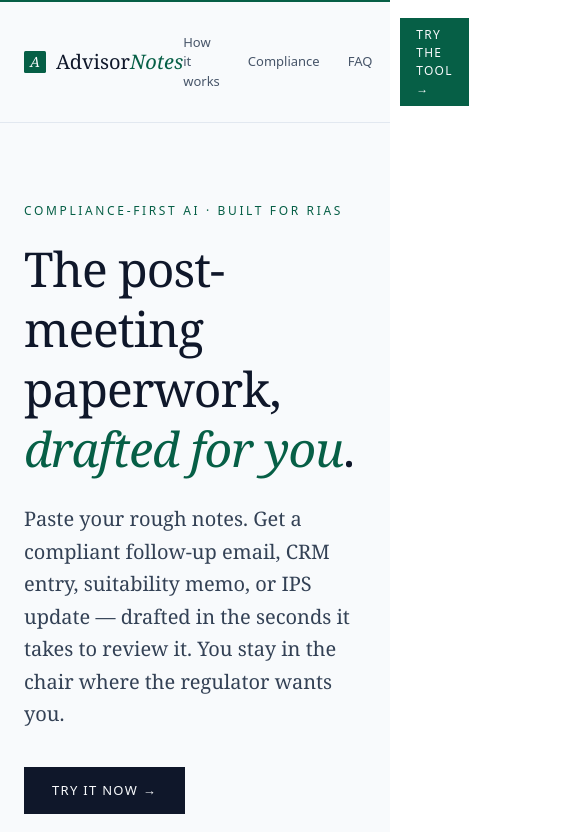
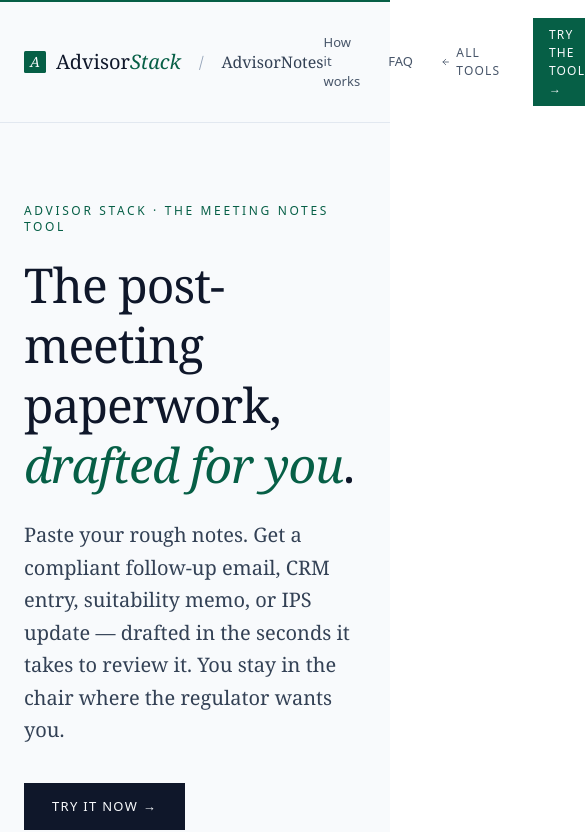
Before and after one commit to lantsmansam130/Advisor-App, a React (Vite) app: page / in a window 390 px wide. Shown: the top 832 px of the page, 585 px wide, since content can reach past the window. Built offline with nearby package versions, Linux system fonts and the light colour scheme.

Commit message:
Update LandingPage.jsx

```diff
--- a/src/LandingPage.jsx
+++ b/src/LandingPage.jsx
@@ -1,7 +1,7 @@
 import { useEffect, useRef, useState } from "react";
 import { Link } from "react-router-dom";
+import { ArrowLeft } from "lucide-react";
 
-// Reusable hook: fades a section in when it scrolls into view
 function useFadeIn() {
   const ref = useRef(null);
   const [visible, setVisible] = useState(false);
@@ -18,7 +18,6 @@ function useFadeIn() {
   return [ref, visible];
 }
 
-// Reusable: count-up number when scrolled into view
 function CountUp({ target, suffix = "", duration = 1200 }) {
   const ref = useRef(null);
   const [val, setVal] = useState(0);
@@ -48,7 +47,6 @@ function CountUp({ target, suffix = "", duration = 1200 }) {
   return <span ref={ref}>{val}{suffix}</span>;
 }
 
-// Section wrapper that auto-applies fade-in
 function FadeSection({ children, className = "", style = {}, id }) {
   const [ref, visible] = useFadeIn();
   return (
@@ -68,7 +66,6 @@ function FadeSection({ children, className = "", style = {}, id }) {
   );
 }
 
-// Big slate-900 CTA — used in hero, mid-page, and closer
 function PrimaryCTA() {
   return (
     <Link
@@ -86,7 +83,7 @@ export default function LandingPage() {
     <div className="min-h-screen bg-slate-50 text-slate-900" style={{ fontFamily: "Georgia, 'Times New Roman', serif" }}>
       <div className="h-0.5 bg-emerald-800" />
 
-      {/* TOP NAV with CTA #1 */}
+      {/* TOP NAV — now shows AdvisorStack brand + back link */}
       <nav className="border-b border-slate-200 bg-slate-50">
         <div className="max-w-6xl mx-auto px-6 py-4 flex justify-between items-center">
           <Link to="/" className="flex items-center gap-2.5 no-underline">
@@ -95,13 +92,17 @@ export default function LandingPage() {
               <text x="14" y="20" fontFamily="Georgia, serif" fontSize="18" fontStyle="italic" fill="#f8fafc" textAnchor="middle">A</text>
             </svg>
             <div className="text-xl text-slate-900" style={{ fontFamily: "Georgia, serif" }}>
-              Advisor<span className="italic text-emerald-800">Notes</span>
+              Advisor<span className="italic text-emerald-800">Stack</span>
             </div>
+            <span className="text-slate-400 mx-2" style={{ fontFamily: "Georgia, serif" }}>/</span>
+            <div className="text-base text-slate-700" style={{ fontFamily: "Georgia, serif" }}>AdvisorNotes</div>
           </Link>
           <div className="flex gap-7 items-center" style={{ fontFamily: "system-ui", fontSize: "13px" }}>
             <a href="#how" className="text-slate-600 hover:text-slate-900 no-underline">How it works</a>
-            <a href="#compliance" className="text-slate-600 hover:text-slate-900 no-underline">Compliance</a>
             <a href="#faq" className="text-slate-600 hover:text-slate-900 no-underline">FAQ</a>
+            <Link to="/" className="flex items-center gap-1.5 text-slate-600 hover:text-emerald-800 transition-colors no-underline" style={{ fontSize: "12px", letterSpacing: "0.1em", textTransform: "uppercase" }}>
+              <ArrowLeft className="w-3.5 h-3.5" /> All tools
+            </Link>
             <Link to="/app" className="px-4 py-2 bg-emerald-800 text-slate-50 hover:bg-emerald-900 transition-colors no-underline" style={{ fontSize: "12px", letterSpacing: "0.1em", textTransform: "uppercase" }}>
               Try the tool →
             </Link>
@@ -111,10 +112,10 @@ export default function LandingPage() {
 
       <div className="max-w-6xl mx-auto px-6">
 
-        {/* HERO with CTA #2 */}
+        {/* HERO */}
         <FadeSection className="pt-20 pb-16">
           <div className="text-xs uppercase tracking-[0.22em] text-emerald-800 mb-5" style={{ fontFamily: "system-ui" }}>
-            Compliance-first AI · Built for RIAs
+            Advisor Stack · The meeting notes tool
           </div>
           <h1 className="text-5xl md:text-6xl text-slate-900 leading-tight mb-6 max-w-4xl" style={{ fontFamily: "Georgia, serif", fontWeight: 400, letterSpacing: "-0.02em" }}>
             The post-meeting paperwork, <span className="italic text-emerald-800">drafted for you</span>.
@@ -167,7 +168,7 @@ export default function LandingPage() {
           </div>
         </FadeSection>
 
-        {/* WHAT IT DRAFTS — staggered cards */}
+        {/* WHAT IT DRAFTS */}
         <FadeSection className="py-14 border-t border-slate-200 bg-white -mx-6 px-6">
           <div className="max-w-6xl mx-auto">
             <div className="text-xs uppercase tracking-[0.22em] text-slate-500 mb-4" style={{ fontFamily: "system-ui" }}>What it drafts</div>
@@ -178,36 +179,13 @@ export default function LandingPage() {
           </div>
         </FadeSection>
 
-        {/* CTA #3 — mid-page */}
+        {/* CTA mid-page */}
         <div className="py-14 text-center border-t border-slate-200">
           <PrimaryCTA />
         </div>
 
-        {/* COMPLIANCE — cream parchment */}
-        <FadeSection id="compliance" className="py-14 -mx-6 px-6 border-t border-amber-200" style={{ background: "#fefbf3" }}>
-          <div className="max-w-6xl mx-auto">
-            <div className="text-xs uppercase tracking-[0.22em] text-emerald-800 mb-4" style={{ fontFamily: "system-ui" }}>Compliance posture</div>
-            <h2 className="text-3xl text-slate-900 leading-tight mb-7 max-w-2xl" style={{ fontFamily: "Georgia, serif", fontWeight: 400 }}>
-              We built this assuming the SEC will read every output.
-            </h2>
-            <div className="grid md:grid-cols-2 gap-9 max-w-5xl text-[15px] leading-relaxed" style={{ fontFamily: "Georgia, serif" }}>
-              {[
-                ["Drafts only, never sends", "Nothing is auto-sent, auto-filed, or auto-shared. Every output requires your review and your signature before it leaves the page."],
-                ["No fabrication of facts", "If your notes don't say it, the draft says \"needs follow-up.\" We don't invent allocation percentages, risk metrics, or client details."],
-                ["Disclosure language built in", "Client recap emails ship with the standard \"informational only, not investment advice\" disclosure pre-loaded. You can't forget it."],
-                ["Subject to your firm's WSP", "Outputs are electronic communications under SEC 17a-4 and FINRA 4511. Run them through your normal supervisory process."],
-              ].map(([label, body]) => (
-                <div key={label}>
-                  <div className="text-xs uppercase tracking-[0.15em] text-emerald-800 mb-2" style={{ fontFamily: "system-ui" }}>{label}</div>
-                  <div className="text-slate-700">{body}</div>
-                </div>
-              ))}
-            </div>
-          </div>
-        </FadeSection>
-
-        {/* STATS — count-up. TODO: replace 45 and 60 with real measured values */}
-        <FadeSection className="py-16">
+        {/* STATS */}
+        <FadeSection className="py-16 border-t border-slate-200">
           <div className="text-center max-w-2xl mx-auto mb-12">
             <div className="text-xs uppercase tracking-[0.22em] text-emerald-800 mb-3" style={{ fontFamily: "system-ui" }}>Why it's worth a minute</div>
             <h2 className="text-3xl text-slate-900 leading-tight" style={{ fontFamily: "Georgia, serif", fontWeight: 400 }}>
@@ -244,7 +222,7 @@ export default function LandingPage() {
           </div>
         </FadeSection>
 
-        {/* CTA #4 — final closer */}
+        {/* CTA closer */}
         <FadeSection className="py-16 text-center border-t border-slate-200">
           <h2 className="text-3xl text-slate-900 mb-6" style={{ fontFamily: "Georgia, serif", fontWeight: 400 }}>
             Ready to try it on your last meeting?
@@ -276,7 +254,7 @@ export default function LandingPage() {
         </FadeSection>
 
         <footer className="py-8 border-t border-slate-300 text-xs uppercase tracking-[0.2em] text-slate-500 flex justify-between flex-wrap gap-3" style={{ fontFamily: "system-ui" }}>
-          <span>AdvisorNotes — Prototype</span>
+          <span>Advisor Stack — Prototype</span>
           <span>Not a substitute for compliance review · Not investment advice</span>
         </footer>
       </div>
@@ -284,7 +262,6 @@ export default function LandingPage() {
   );
 }
 
-// Staggered grid for the six output cards
 function StaggeredGrid() {
   const ref = useRef(null);
   const [visibleCount, setVisibleCount] = useState(0);
```
